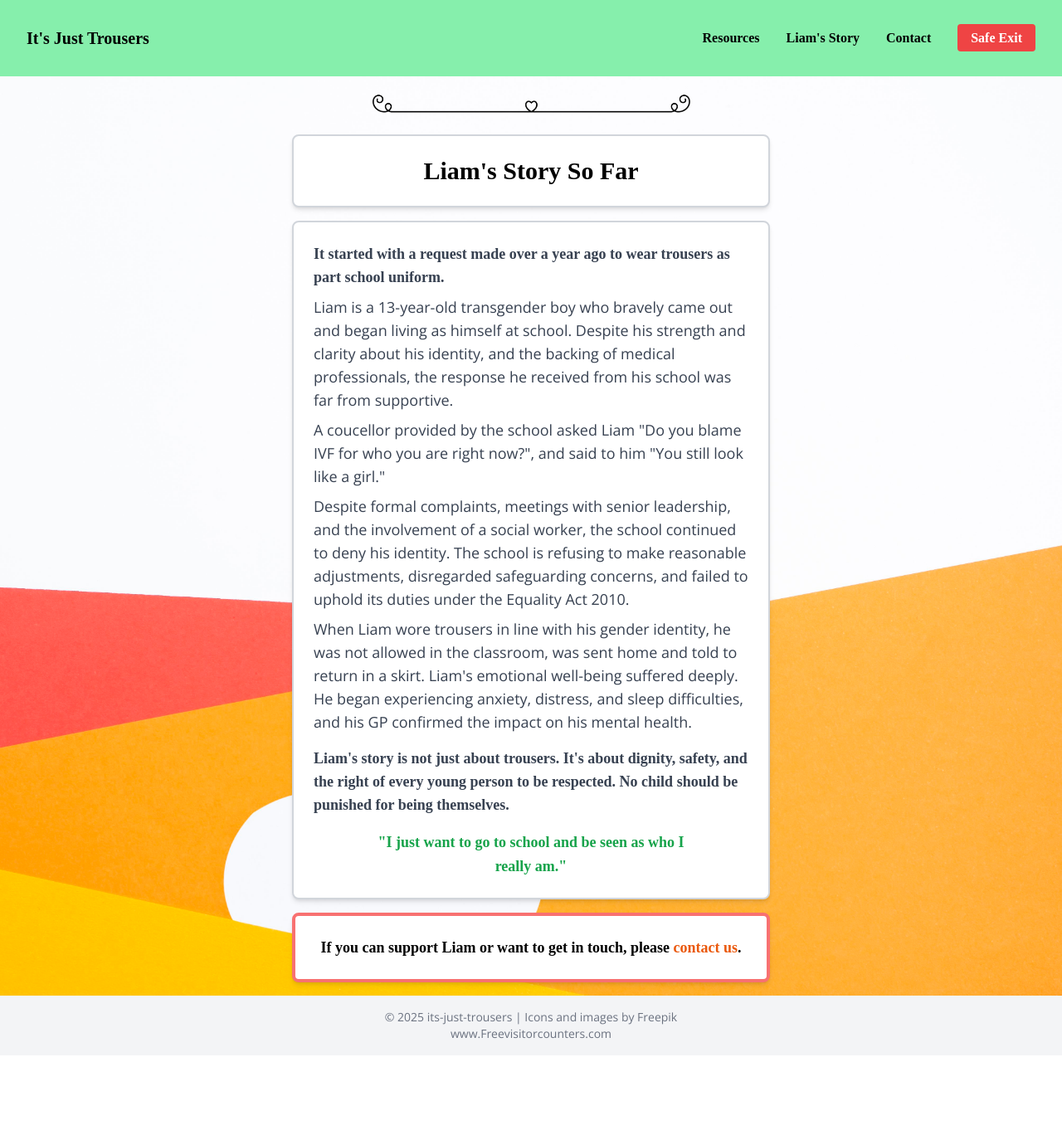
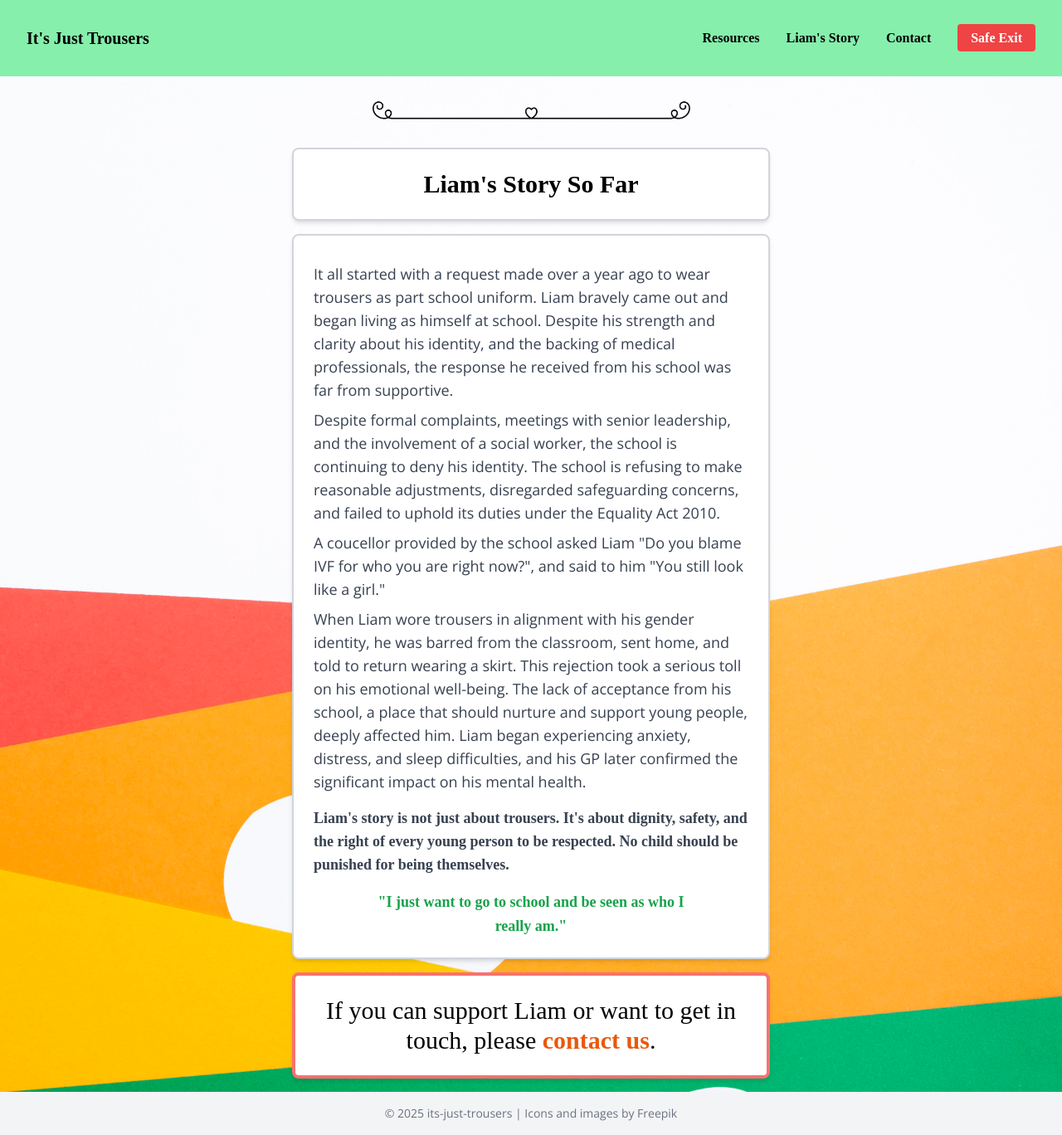
Before and after one commit to kasiawalsh/its-just-trousers, a React (Vite) app: page /liams-story in a window 1280 px wide. Shown: the whole page at 83% size. Before the commit the page ends 1272 px from the top, so only its background shows below. Built offline with nearby package versions, Linux system fonts and the light colour scheme; a web font is replaced by a local one.

Commit message:
Contact form WIP, updated copy

```diff
--- a/index.html
+++ b/index.html
@@ -2,7 +2,7 @@
 <html lang="en">
   <head>
     <meta charset="UTF-8" />
-    <link rel="icon" type="image/svg+xml" href="/vite.svg" />
+    <link rel="icon" type="image/svg+xml" href="/src/assets/trousersImage.jpg" />
     <meta name="viewport" content="width=device-width, initial-scale=1.0" />
     <title>It's Just Trousers</title>
     <link rel="preconnect" href="https://fonts.googleapis.com">
--- a/src/App.tsx
+++ b/src/App.tsx
@@ -1,40 +1,22 @@
+// src/App.tsx
 import { BrowserRouter as Router, Routes, Route } from "react-router-dom";
 import Home from "./pages/Home";
 import Resources from "./pages/Resources";
 import LiamsStory from "./pages/LiamsStory";
-import Navbar from "./components/Navbar";
 import Contact from "./pages/Contact";
-import bgImage from "./assets/white-hearts-colorful-paper.jpg";
+import Layout from "./components/Layout";
 
 function App() {
   return (
     <Router>
-      <div
-        className="min-h-screen flex flex-col bg-fixed bg-center bg-cover bg-no-repeat bg-gray-100"
-        style={{
-          backgroundImage: `url(${bgImage})`,
-        }}
-      >
-        <header className="bg-green-300 text-white p-4">
-          <Navbar />
-        </header>
-        <main className="flex-grow p-4">
+      <Layout>
         <Routes>
           <Route path="/" element={<Home />} />
           <Route path="/resources" element={<Resources />} />
           <Route path="/liams-story" element={<LiamsStory />} />
           <Route path="/contact" element={<Contact />} />
         </Routes>
-        </main>
-        <footer className="bg-gray-100 text-center p-4 text-sm text-gray-500">
-          © {new Date().getFullYear()} its-just-trousers | Icons and images by Freepik
-          <div>
-      <a href='http://www.freevisitorcounters.com'>www.Freevisitorcounters.com</a> <script type='text/javascript' src='https://www.freevisitorcounters.com/auth.php?id=d1e7350a78df1f691cf74553b8df2167d6625bd0'></script>
-      <script type="text/javascript" src="https://www.freevisitorcounters.com/en/home/counter/1352172/t/3"></script>
-      </div>
-
-        </footer>
-      </div>
+      </Layout>
     </Router>
   );
 }
--- /dev/null
+++ b/src/components/Layout.tsx
@@ -0,0 +1,43 @@
+// src/components/Layout.tsx
+import type { ReactNode } from "react";
+import Navbar from "./Navbar";
+import bgImage from "../assets/white-hearts-colorful-paper.jpg";
+import lineImage from "../assets/line.png"; // Import your line image
+
+type LayoutProps = {
+  children: ReactNode;
+};
+
+const Layout = ({ children }: LayoutProps) => {
+  return (
+    <div
+      className="min-h-screen flex flex-col bg-fixed bg-center bg-cover bg-no-repeat bg-gray-100"
+      style={{
+        backgroundImage: `url(${bgImage})`,
+      }}
+    >
+      <header className="bg-green-300 text-white p-4">
+        <Navbar />
+      </header>
+
+      {/* Line Image Across All Pages */}
+      <div className="flex justify-center py-2 mt-4">
+        <img
+          src={lineImage}
+          alt="Decorative Line"
+          className="w-[300px] sm:w-[400px]"
+        />
+      </div>
+
+      <main className="flex-grow p-4">{children}</main>
+
+      <footer className="bg-gray-100 text-center p-4 text-sm text-gray-500">
+        © {new Date().getFullYear()} its-just-trousers | Icons and images by
+        Freepik
+        <div></div>
+      </footer>
+    </div>
+  );
+};
+
+export default Layout;
--- a/src/components/ResourceCard.tsx
+++ b/src/components/ResourceCard.tsx
@@ -7,8 +7,8 @@ type ResourceCardProps = {
 const ResourceCard: React.FC<ResourceCardProps> = ({ title, description, link }) => {
   return (
     <div className="flex flex-col items-center justify-center bg-white p-4 rounded-lg shadow-md min-w-[350px] max-w-xl w-full border-2 border-gray-300">
-      <h3 className="text-xl font-bold text-center">{title}</h3>
-      <p className="text-gray-700 pt-1">{description}</p>
+      <h3 className="font-ans font-bold text-xl text-center">{title}</h3>
+      <p className="text-gray-700 pt-1 text-left">{description}</p>
       {link ? (
         <a
           href={link}
--- a/src/data/resources.json
+++ b/src/data/resources.json
@@ -25,18 +25,18 @@
   },
   {
     "title": "MASH (Multi-Agency Safeguarding Hub)",
-    "description": "Coordinates responses from social care, education, and police when a child is at risk.",
-    "link": "#"
+    "description": "Coordinates responses from social care, education, and police when a child is at risk."
+
   },
   {
     "title": "Ask for a Social Worker",
-    "description": "Request a social worker to assess the situation if a child's rights or wellbeing are being compromised.",
-    "link": "#"
+    "description": "Request a social worker to assess the situation if a child's rights or wellbeing are being compromised."
+
   },
   {
     "title": "LADO (Local Authority Designated Officer)",
-    "description": "Handles concerns about adults working with children, especially in schools or institutions.",
-    "link": "#"
+    "description": "Handles concerns about adults working with children, especially in schools or institutions."
+
   },
   {
     "title": "Ofsted",
--- a/src/pages/LiamsStory.tsx
+++ b/src/pages/LiamsStory.tsx
@@ -1,14 +1,8 @@
 import { Link } from "react-router-dom";
-import lineImage from "../assets/line.png";
 
 const LiamsStory = () => {
   return (
     <div className="flex flex-col items-center gap-4 px-4">
-      <img
-          src={lineImage}
-          alt="Line Image"
-          className="w-[400px]"
-        ></img>
       <div className="flex flex-row items-center justify-center bg-white p-6 rounded-lg shadow-md max-w-xl w-full border-2 border-gray-300">
         <h1 className="text-3xl font-bold text-center font-edusa ">
           Liam's Story So Far
@@ -16,44 +10,61 @@ const LiamsStory = () => {
       </div>
       <div className="bg-white p-6 rounded-lg shadow-md max-w-xl w-full border-2 border-gray-300">
         <div className="font-sans text-lg text-gray-700 text-left">
-        <p className="font-edusa font-bold">It started with a request made over a year ago to wear trousers as part school uniform.</p>
-        <p className="pt-2">Liam is a 13-year-old transgender boy who bravely came out
-        and began living as himself at school. Despite his strength and clarity
-        about his identity, and the backing of medical professionals, the response he received from his school was far
-        from supportive.</p>
-        <p className="pt-2">A coucellor provided by the school asked Liam "Do you blame IVF for who you are right now?", and said to him "You still look like a girl."</p>
-        <p className="pt-2">Despite formal complaints, meetings with
-        senior leadership, and the involvement of a social worker, the school
-        continued to deny his identity. The school
-        is refusing to make reasonable adjustments, disregarded safeguarding
-        concerns, and failed to uphold its duties under the Equality Act 2010.</p>
-        <p className="pt-2">When Liam wore trousers in line with his gender
-        identity, he was not allowed in the classroom, was sent home and told to return in a skirt.
-        Liam's emotional well-being suffered deeply. He began experiencing
-        anxiety, distress, and sleep difficulties, and his GP confirmed the
-        impact on his mental health. </p>
+          <p className="pt-2">
+            It all started with a request made over a year ago to wear trousers
+            as part school uniform. Liam bravely came out and began living as
+            himself at school. Despite his strength and clarity about his
+            identity, and the backing of medical professionals, the response he
+            received from his school was far from supportive.
+          </p>
+          <p className="pt-2">
+            Despite formal complaints, meetings with senior leadership, and the
+            involvement of a social worker, the school is continuing to deny his
+            identity. The school is refusing to make reasonable adjustments,
+            disregarded safeguarding concerns, and failed to uphold its duties
+            under the Equality Act 2010.
+          </p>
+          <p className="pt-2">
+            A coucellor provided by the school asked Liam "Do you blame IVF for
+            who you are right now?", and said to him "You still look like a
+            girl."
+          </p>
+          <p className="pt-2">
+            When Liam wore trousers in alignment with his gender identity, he
+            was barred from the classroom, sent home, and told to return wearing
+            a skirt. This rejection took a serious toll on his emotional
+            well-being. The lack of acceptance from his school, a place that
+            should nurture and support young people, deeply affected him. Liam
+            began experiencing anxiety, distress, and sleep difficulties, and
+            his GP later confirmed the significant impact on his mental health.
+          </p>
 
-        <p className="pt-4 font-edusa font-bold">Liam's story is not just about trousers. It's about dignity,
-        safety, and the right of every young person to be respected. No child
-        should be punished for being themselves.</p>
+          <p className="pt-4 font-edusa font-bold">
+            Liam's story is not just about trousers. It's about dignity, safety,
+            and the right of every young person to be respected. No child should
+            be punished for being themselves.
+          </p>
 
-        <p className="pt-4 max-w-sm text-center mx-auto"><span className="font-edusa font-bold text-green-600">"I just want to go to school
-        and be seen as who I really am."</span></p>
+          <p className="pt-4 max-w-sm text-center mx-auto">
+            <span className="font-edusa font-bold text-green-600">
+              "I just want to go to school and be seen as who I really am."
+            </span>
+          </p>
         </div>
       </div>
       <div className="flex flex-row items-center justify-center bg-white p-6 rounded-lg shadow-md max-w-xl w-full border-4 border-red-400">
-      <p className="font-edusa font-bold text-lg text-center">
+        <p className="font-edusa text-3xl font-medium text-center">
           If you can support Liam or want to get in touch, please{" "}
           <Link
             to="/contact"
-      className="text-orange-600 font-bold hover:underline"
+            className="text-orange-600 text-3xl font-bold hover:underline"
           >
             contact us
-    </Link>.
+          </Link>
+          .
         </p>
       </div>
     </div>
-
   );
 };
 export default LiamsStory;
--- a/src/pages/Resources.tsx
+++ b/src/pages/Resources.tsx
@@ -1,11 +1,9 @@
-import lineImage from '../assets/line.png';
 import ResourceCard from "../components/ResourceCard";
 import resources from "../data/resources.json";
 
 const Resources = () => {
   return (
     <div className="flex flex-col items-center gap-4 px-4">
-      <img src={lineImage} alt="Line Image" className="w-[400px]"></img>
       <h1 className="text-4xl font-edusa font-bold text-center mb-8">Support Resources</h1>
       <div className="grid gap-6 md:grid-cols-2">
         {resources.map((res, index) => (
```
Also changed, not shown: src/pages/Contact.tsx (+20 -18 lines), src/pages/Home.tsx (+17 -13 lines). Lines whose indentation alone changed are shown as unchanged.
